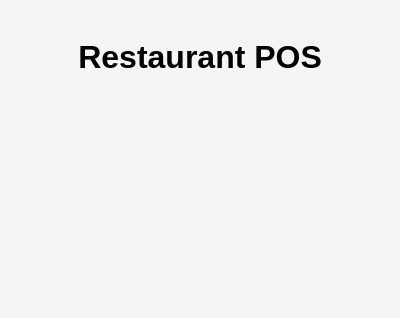
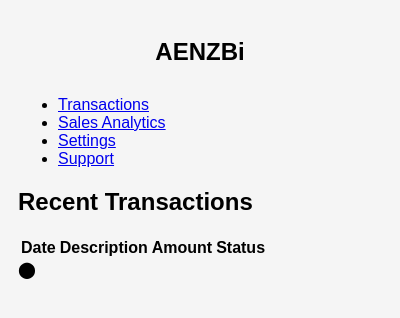
Before and after one commit to allyelvis/Accounting, a browser extension: page popup.html in a window 400 px wide. Drawn offline with Linux system fonts and the light colour scheme.

Commit message:
html code for index of acc with pos

```diff
--- a/popup.html
+++ b/popup.html
@@ -1,15 +1,41 @@
 <!DOCTYPE html>
-<html>
+<html lang="en">
 <head>
-  <meta charset="utf-8">
-  <title>Restaurant POS</title>
-  <link rel="stylesheet" href="styles.css">
+    <meta charset="UTF-8">
+    <meta name="viewport" content="width=device-width, initial-scale=1.0">
+    <title>AENZBi Accounting with POS</title>
+    <link rel="stylesheet" href="styles.css">
+    <script src="scripts.js" defer></script>
 </head>
 <body>
-  <h1>Restaurant POS</h1>
+    <header>
+        <nav>
+            <div class="logo">
+                <h1>AENZBi</h1>
+            </div>
+            <ul class="nav-links">
+                <li><a href="#transactions">Transactions</a></li>
+                <li><a href="#sales">Sales Analytics</a></li>
+                <li><a href="#settings">Settings</a></li>
+                <li><a href="#support">Support</a></li>
+            </ul>
+        </nav>
+    </header>
 
-  <div id="tables-container"></div>
-
-  <script src="popup.js"></script>
-</body>
-</html>
+    <main>
+        <section id="transactions" class="section">
+            <h2>Recent Transactions</h2>
+            <table>
+                <thead>
+                    <tr>
+                        <th>Date</th>
+                        <th>Description</th>
+                        <th>Amount</th>
+                        <th>Status</th>
+                    </tr>
+                </thead>
+                <tbody>
+                    <!-- Transaction rows will be dynamically inserted here -->
+                </tbody>
+            </table>
+       ⬤
```
